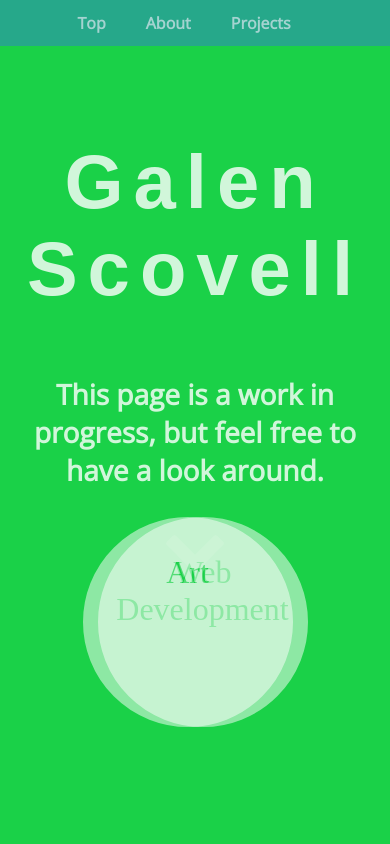
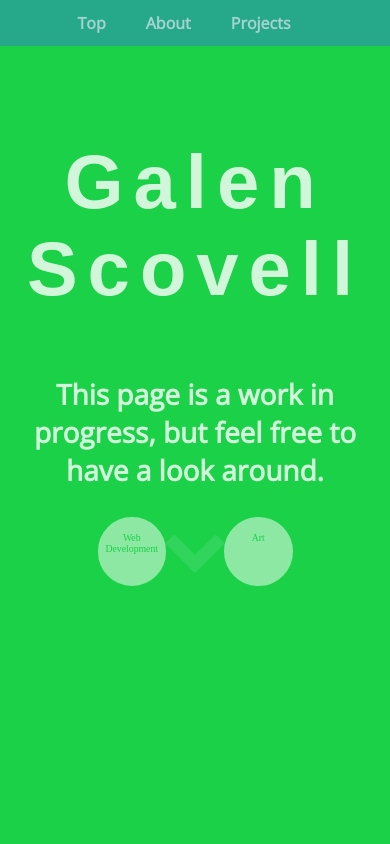
Before and after one commit to galenscovell/galenscovell.github.io, a plain HTML site: page index.html in a window 390 px wide. Shown: the top 844 px of the page. Drawn offline with nearby package versions, Linux system fonts and the light colour scheme; a web font is replaced by a local one.

Commit message:
Playing with Responsive Design

```diff
--- a/css/main.css
+++ b/css/main.css
@@ -86,13 +86,13 @@ html, body {
 }
 
 #webdev {
-    width: 200px;
-    height: 200px;
+    width: 15vw;
+    height: 15vw;
     border: solid white 5px;
-    border-radius: 150px;
+    border-radius: 50%;
     position: absolute;
     left: 25%;
-    font-size: 32px;
+    font-size: 2.5vw;
     color: hsla(135, 78%, 46%, 1.0);
     background: white;
     opacity: 0.5;
@@ -106,13 +106,13 @@ html, body {
 }
 
 #art {
-    width: 200px;
-    height: 200px;
+    width: 15vw;
+    height: 15vw;
     border: solid white 5px;
     border-radius: 150px;
     position: absolute;
     right: 25%;
-    font-size: 32px;
+    font-size: 2.5vw;
     color: hsla(135, 78%, 46%, 1.0);
     background: white;
     opacity: 0.5;
@@ -162,8 +162,8 @@ html, body {
     text-align: center;
     font-family: 'Open Sans', sans-serif;
     height: 100%;
-    background: hsla(135, 78%, 46%, 1.0);
-    color: hsla(135, 78%, 100%, 0.8);
+    background: hsla(229, 60%, 52%, 1.0);
+    color: hsla(229, 60%, 90%, 0.8);
 }
 
 #projects h3 {
@@ -203,6 +203,6 @@ html, body {
     font-family: 'Open Sans', sans-serif;
     font-size: 28px;
     height: 50%;
-    background: hsla(229, 60%, 52%, 1.0);
-    color: hsla(229, 60%, 90%, 0.8);
+    background: hsla(135, 78%, 46%, 1.0);
+    color: hsla(135, 78%, 100%, 0.8);
 }
--- a/index.html
+++ b/index.html
@@ -4,11 +4,11 @@
 <!-- @email: galen.scovell@gmail.com -->
 <html lang="en">
 <head>
-    <title>Galen Scovell - Home</title>
+    <title>Portfolio of Galen Scovell</title>
     <meta http-equiv="content-type" content="text/html; charset=utf-8">
     <meta name="keywords" content="Galen Scovell, University of Oregon, UO, Eugene, Digital Art">
     <meta name="description" content="Galen is a web developer, digital and traditional artist, and student at University of Oregon.">
-    <meta name="viewport" content="width=device-width">
+    <meta name="viewport" content="width=device-width>
     <link rel="icon" href="icon/favicon.ico" type="image/x-icon">
     <link rel="stylesheet" href="font-awesome/css/font-awesome.min.css">
     <meta name="google-site-verification" content="PJE19PD7MH9Y6cj3-3PCxonTN22jrG9fItZZ9H5DMUg" />
```
